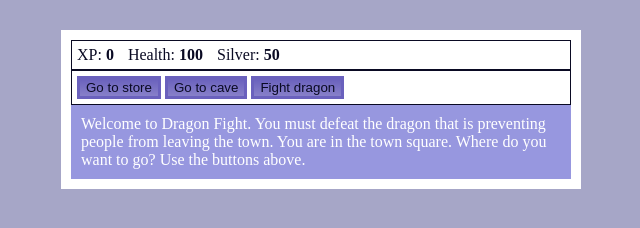
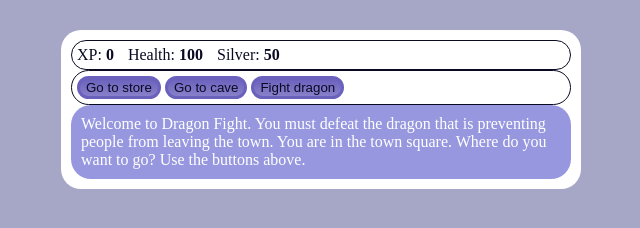
Before and after one commit to BurcuML/Role-Playing-Game, a plain HTML site: page Role Playing Game/index.html in a window 1280 px wide. Shown: the full height of the page, 319-959 px from the left. Drawn offline with Linux system fonts and the light colour scheme.

Commit message:
Update index.html

```diff
--- a/Role Playing Game/index.html
+++ b/Role Playing Game/index.html
@@ -6,22 +6,22 @@
     <title>RPG - Dragon Fight</title>
   </head>
   <body>
-    <div id="game">
-      <div id="stats">
+    <div id="game" class="radius">
+      <div id="stats" class="radius">
         <span class="stat">XP: <strong><span id="xpText">0</span></strong></span>
         <span class="stat">Health: <strong><span id="healthText">100</span></strong></span>
         <span class="stat">Silver: <strong><span id="silverText">50</span></strong></span>
       </div>
-      <div id="controls">
-        <button id="button1">Go to store</button>
-        <button id="button2">Go to cave</button>
-        <button id="button3">Fight dragon</button>
+      <div id="controls" class="radius">
+        <button id="button1" class="radius">Go to store</button>
+        <button id="button2" class="radius">Go to cave</button>
+        <button id="button3" class="radius">Fight dragon</button>
       </div>
       <div id="monsterStats">
         <span class="stat">Monster Name: <strong><span id="monsterName"></span></strong></span>
         <span class="stat">Health: <strong><span id="monsterHealth"></span></strong></span>
       </div>
-      <div id="text">
+      <div id="text" class="radius">
         Welcome to Dragon Fight. You must defeat the dragon that is preventing people from leaving the town. You are in the town square. Where do you want to go? Use the buttons above.
       </div>
     </div>
```
